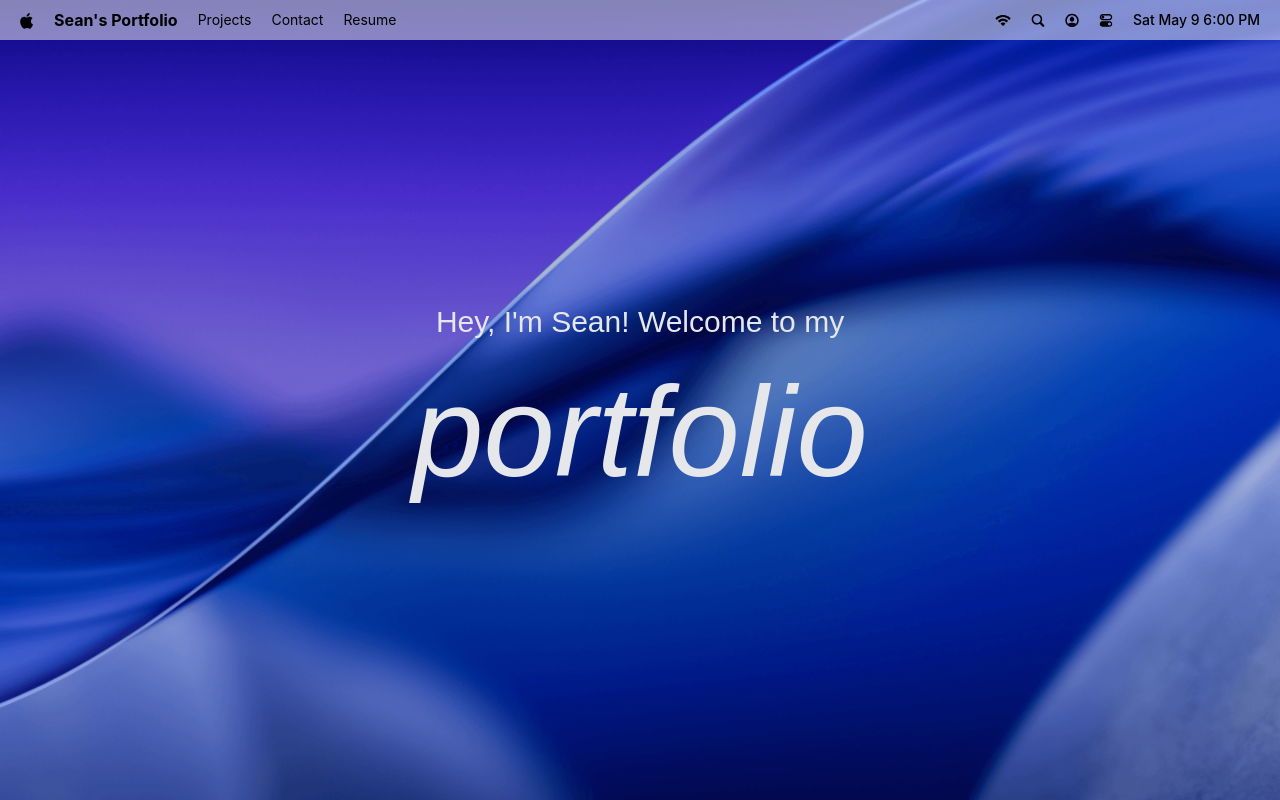
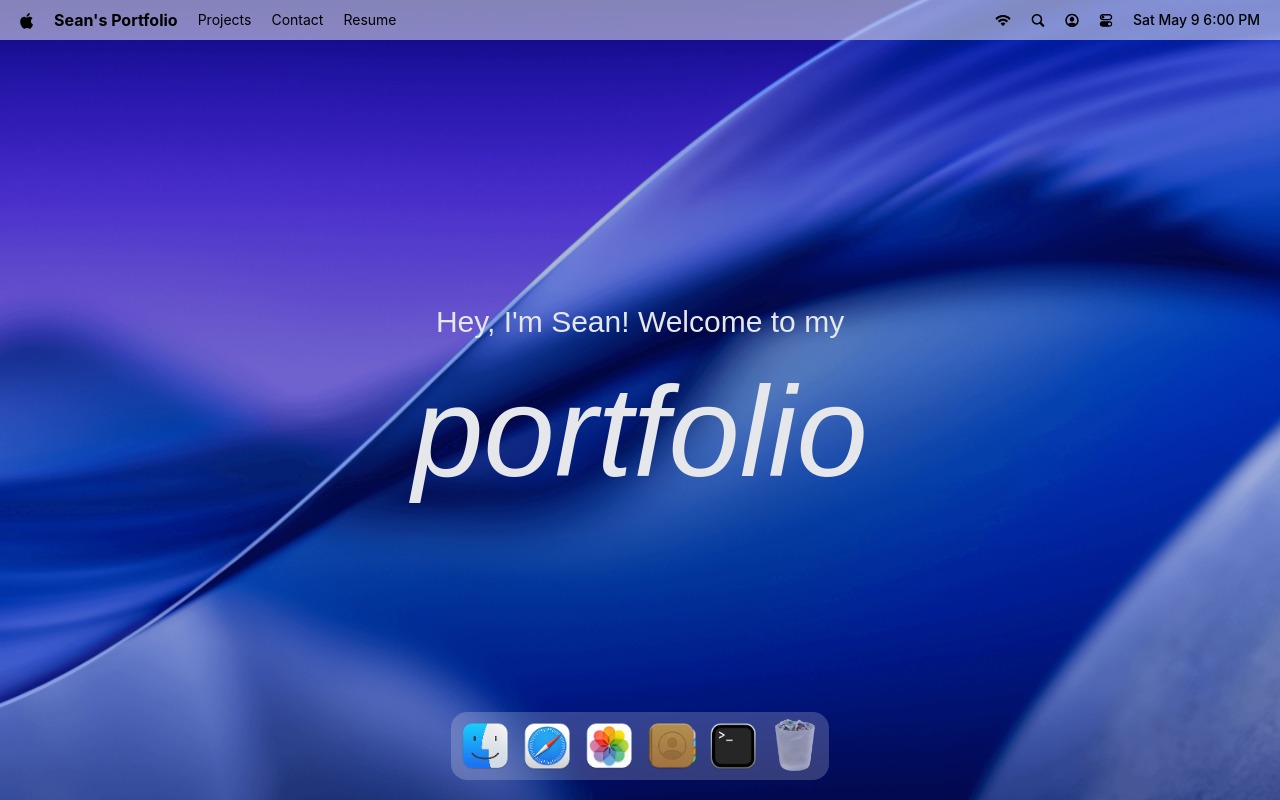
Before and after one commit to seanhoenderdos/macOs-portfolio, a React (Vite) app: page / in a window 1280 px wide. Built offline with nearby package versions, Linux system fonts and the light colour scheme; a web font is replaced by a local one.

Commit message:
implement dock presentation

```diff
--- a/package.json
+++ b/package.json
@@ -16,6 +16,7 @@
     "gsap": "^3.15.0",
     "react": "^19.2.5",
     "react-dom": "^19.2.5",
+    "react-tooltip": "^6.0.2",
     "tailwindcss": "^4.2.4"
   },
   "devDependencies": {
--- a/src/App.jsx
+++ b/src/App.jsx
@@ -1,10 +1,11 @@
-import { Navbar, Welcome } from "#components";
+import { Navbar, Welcome, Dock } from "#components";
 
 const App = () => {
   return (
     <main>
       <Navbar />
       <Welcome />
+      <Dock />
     </main>
   )
 };
--- /dev/null
+++ b/src/components/Dock.jsx
@@ -0,0 +1,85 @@
+import { useRef } from "react";
+import { dockApps } from "#constants";
+import { Tooltip } from 'react-tooltip';
+import gsap from "gsap";
+import { useGSAP } from "@gsap/react";
+
+const Dock = () => {
+  const dockRef = useRef(null);
+
+  useGSAP(() => {
+    const dock = dockRef.current;
+    if (!dock) return;
+
+    const icons = dock.querySelectorAll('.dock-icon');
+    const animateIcons = (mouseX) => {
+        const { left } = dock.getBoundingClientRect();
+
+        icons.forEach((icon) => {
+            const { left: iconLeft, width } = icon.getBoundingClientRect();
+            const center = iconLeft - left + width / 2;
+            const distance = Math.abs(mouseX - center);
+            const intensity = Math.exp(-(distance ** 2.5) / 20000);
+
+            gsap.to(icon, {
+                scale: 1 + 0.25 * intensity,
+                y: -15 * intensity,
+                duration: 0.2,
+                ease: "power1.out"
+            });
+        });
+    };
+
+    const handleMouseMove = (e) => {
+        const { left } = dock.getBoundingClientRect();
+
+        animateIcons(e.clientX - left);
+    };
+
+    const resetIcons = () => icons.forEach((icon) => gsap.to(icon,
+        { scale: 1, y: 0, duration: 0.3, ease: "power1.out" }));
+
+        dock.addEventListener('mousemove', handleMouseMove);
+        dock.addEventListener('mouseleave', resetIcons);
+
+        return () => {
+            dock.removeEventListener('mousemove', handleMouseMove);
+            dock.removeEventListener('mouseleave', resetIcons);
+        };
+  }, []);
+
+
+  const toggleApp = (app) => {
+    // TODO implement open window logic
+  };
+
+  return (
+    <section id='dock'>
+      <div ref={dockRef} className="dock-container">
+        {dockApps.map(({ id, name, icon, canOpen }) => (
+          <div key={id} className="relative flex justify-center">
+            <button type='button'
+            className='dock-icon'
+            aria-label={name}
+            data-tooltip-id='dock-tooltip'
+            data-tooltip-content={name}
+            data-tooltip-delay-show='150'
+            disabled={!canOpen}
+            onClick={() => toggleApp({ id, canOpen })}
+            >
+                <img
+                    src={`/images/${icon}`}
+                    alt={name}
+                    loading="lazy"
+                    className={ canOpen ? '' : 'opacity-60'}
+                />
+            </button>
+          </div>
+        ))}
+        <Tooltip id="dock-tooltip" place="top" className="tooltip" />
+      </div>
+    </section>
+  );
+}
+
+export default Dock
--- a/src/components/index.js
+++ b/src/components/index.js
@@ -1,7 +1,9 @@
 import Navbar from './Navbar';
 import Welcome from './Welcome';
+import Dock from './Dock';
 
 export {
   Navbar,
-  Welcome
+  Welcome,
+  Dock
 };
```
Also changed, not shown: 1 other file (tests, documents, lock files or other folders).
